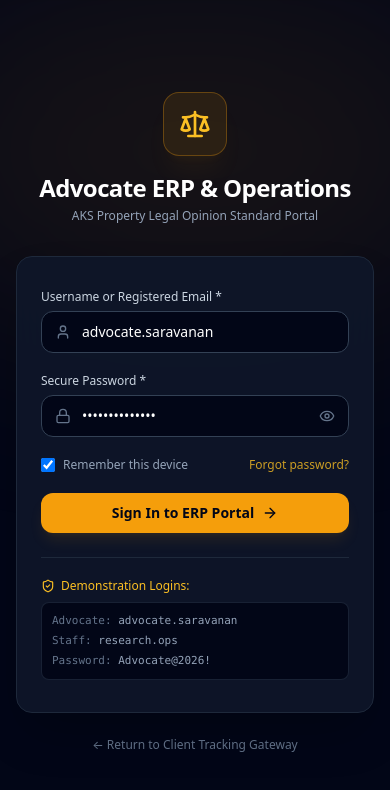
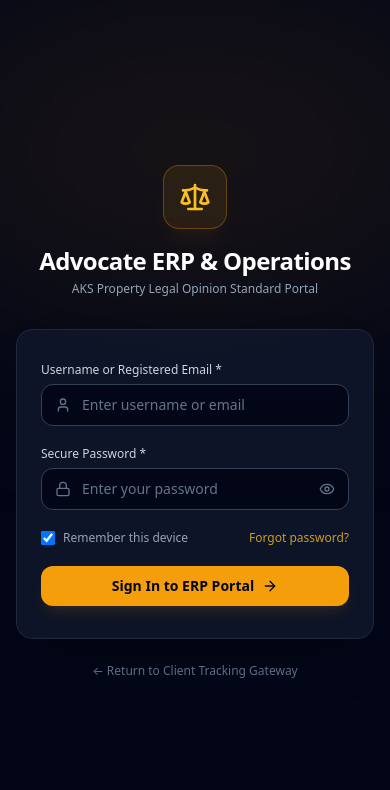
Before and after one commit to akspropertychecklist77/aks-property-portal, a Next.js app: page /login in a window 390 px wide. Shown: the top 790 px of the page. Built offline with nearby package versions, Linux system fonts and the light colour scheme.

Commit message:
Mobile compactable fix

```diff
--- a/src/app/login/page.tsx
+++ b/src/app/login/page.tsx
@@ -7,8 +7,8 @@ import { ShieldCheck, Lock, User, Eye, EyeOff, ArrowRight, Scale, AlertCircle }
 
 export default function LoginPage() {
   const router = useRouter();
-  const [username, setUsername] = useState("advocate.saravanan");
-  const [password, setPassword] = useState("Advocate@2026!");
+  const [username, setUsername] = useState("");
+  const [password, setPassword] = useState("");
   const [showPassword, setShowPassword] = useState(false);
   const [loading, setLoading] = useState(false);
   const [error, setError] = useState("");
@@ -84,7 +84,7 @@ export default function LoginPage() {
                   required
                   value={username}
                   onChange={(e) => setUsername(e.target.value)}
-                  placeholder="advocate.saravanan"
+                  placeholder="Enter username or email"
                   className="block w-full pl-10 pr-3 py-2.5 bg-slate-950 border border-slate-700 rounded-xl text-sm text-white placeholder-slate-500 focus:outline-none focus:border-amber-500 focus:ring-1 focus:ring-amber-500"
                 />
               </div>
@@ -103,7 +103,7 @@ export default function LoginPage() {
                   required
                   value={password}
                   onChange={(e) => setPassword(e.target.value)}
-                  placeholder="••••••••••••"
+                  placeholder="Enter your password"
                   className="block w-full pl-10 pr-10 py-2.5 bg-slate-950 border border-slate-700 rounded-xl text-sm text-white placeholder-slate-500 focus:outline-none focus:border-amber-500 focus:ring-1 focus:ring-amber-500"
                 />
                 <button
@@ -141,19 +141,6 @@ export default function LoginPage() {
               </button>
             </div>
           </form>
-
-          {/* Quick Demo Login Credentials Card */}
-          <div className="mt-6 pt-5 border-t border-slate-800 text-xs text-slate-400 space-y-2">
-            <div className="flex items-center gap-1.5 text-amber-400 font-medium">
-              <ShieldCheck className="w-3.5 h-3.5" />
-              <span>Demonstration Logins:</span>
-            </div>
-            <div className="bg-slate-950 p-2.5 rounded-lg border border-slate-800/80 font-mono text-[11px] space-y-1">
-              <div><span className="text-slate-500">Advocate:</span> advocate.saravanan</div>
-              <div><span className="text-slate-500">Staff:</span> research.ops</div>
-              <div><span className="text-slate-500">Password:</span> Advocate@2026!</div>
-            </div>
-          </div>
         </div>
 
         <div className="mt-6 text-center text-xs text-slate-500">
```
